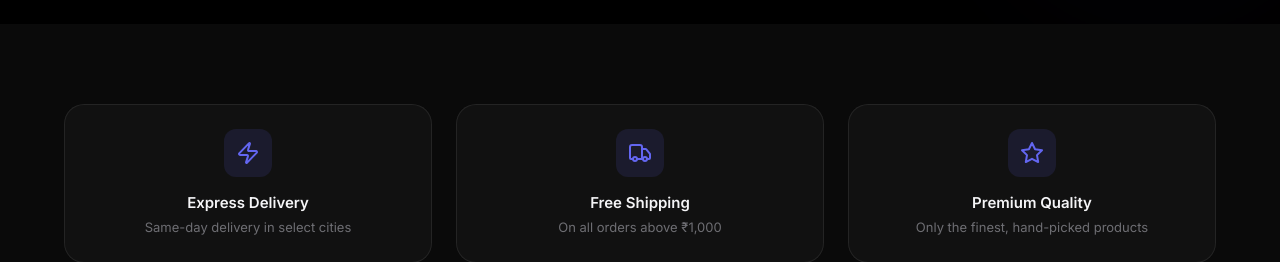
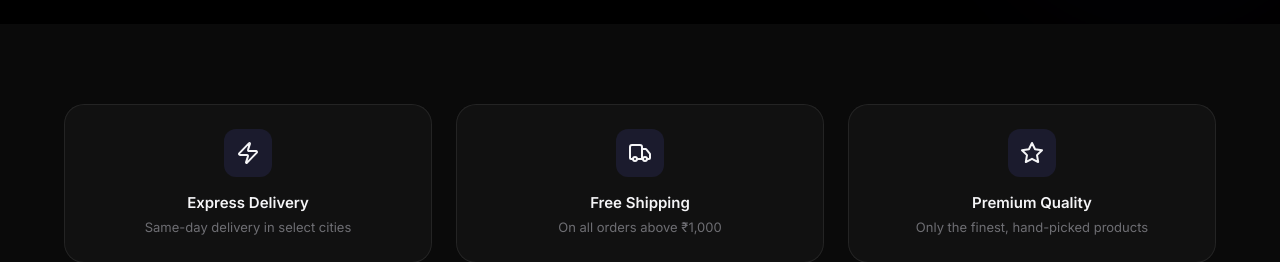
Before and after one commit to karthikraj02/max-frontend, a React (Create React App) app: page / in a window 1280 px wide. Shown: the part 840-1102 px from the top of the page. Built offline with nearby package versions, Linux system fonts and the light colour scheme; no server answers.

Commit message:
Updated HomePage.js with new content

```diff
--- a/src/pages/HomePage.js
+++ b/src/pages/HomePage.js
@@ -1,7 +1,7 @@
 import React, { useEffect, useState } from 'react';
 import { Link, useNavigate } from 'react-router-dom';
 import { motion } from 'framer-motion';
-import { ArrowRight, Zap, Shield, Truck, Star, Speaker, Lightbulb, Cable, Settings, Mic, Smartphone, Package } from 'lucide-react';
+import { ArrowRight, Zap, Truck, Star, Speaker, Lightbulb, Cable, Settings, Mic, Smartphone, Package } from 'lucide-react';
 import { productAPI } from '../utils/api';
 import ProductCard from '../components/common/ProductCard';
 
@@ -101,7 +101,7 @@ export default function HomePage() {
                 <div className="glass-card" style={{ padding: 24, textAlign: 'center', transition: 'var(--transition)' }}
                   onMouseEnter={e => { e.currentTarget.style.borderColor = 'var(--border-hover)'; e.currentTarget.style.transform = 'translateY(-4px)'; }}
                   onMouseLeave={e => { e.currentTarget.style.borderColor = 'var(--border)'; e.currentTarget.style.transform = 'translateY(0)'; }}>
-                  <div style={{ width: 48, height: 48, borderRadius: 12, background: 'var(--accent-subtle)', display: 'flex', alignItems: 'center', justifyContent: 'center', margin: '0 auto 16px', color: 'var(--accent)' }}>
+                  <div style={{ width: 48, height: 48, borderRadius: 12, background: 'var(--accent-subtle)', display: 'flex', alignItems: 'center', justifyContent: 'center', margin: '0 auto 16px' }}>
                     {f.icon}
                   </div>
                   <div style={{ fontSize: 15, fontWeight: 600, marginBottom: 6 }}>{f.title}</div>
@@ -116,7 +116,7 @@ export default function HomePage() {
       {/* Categories */}
       <section style={{ padding: '80px 0' }}>
         <div className="container">
-          <motion.div initial={{ opacity: 0, y: 24 }} whileInView={{ opacity: 1, y: 0 }} viewport={{ once: true }} style={{ marginBottom: 48, display: 'flex', justifyContent: 'space-between', alignItems: 'flex-end' }}>
+          <motion.div initial={{ opacity: 0, y: 24 }} whileInView={{ opacity: 1, y: 0 }} viewport={{ once: true }} style={{ marginBottom: 48, display: 'flex', justifyContent: 'space-between', alignItems: 'end', flexWrap: 'wrap', gap: 18 }}>
             <div>
               <div style={{ fontSize: 12, color: 'var(--accent)', fontWeight: 600, letterSpacing: 2, textTransform: 'uppercase', marginBottom: 8 }}>BROWSE BY</div>
               <h2 style={{ fontSize: 'clamp(28px,4vw,44px)', fontWeight: 700, letterSpacing: '-1px' }}>Categories</h2>
@@ -153,7 +153,7 @@ export default function HomePage() {
       {/* Featured Products */}
       <section style={{ padding: '80px 0', background: 'var(--bg-secondary)' }}>
         <div className="container">
-          <motion.div initial={{ opacity: 0, y: 24 }} whileInView={{ opacity: 1, y: 0 }} viewport={{ once: true }} style={{ marginBottom: 48, display: 'flex', justifyContent: 'space-between', alignItems: 'flex-end' }}>
+          <motion.div initial={{ opacity: 0, y: 24 }} whileInView={{ opacity: 1, y: 0 }} viewport={{ once: true }} style={{ marginBottom: 48, display: 'flex', justifyContent: 'space-between', alignItems: 'end', flexWrap: 'wrap', gap: 18 }}>
             <div>
               <div style={{ fontSize: 12, color: 'var(--accent)', fontWeight: 600, letterSpacing: 2, textTransform: 'uppercase', marginBottom: 8 }}>HAND-PICKED</div>
               <h2 style={{ fontSize: 'clamp(28px,4vw,44px)', fontWeight: 700, letterSpacing: '-1px' }}>Featured Products</h2>
```
